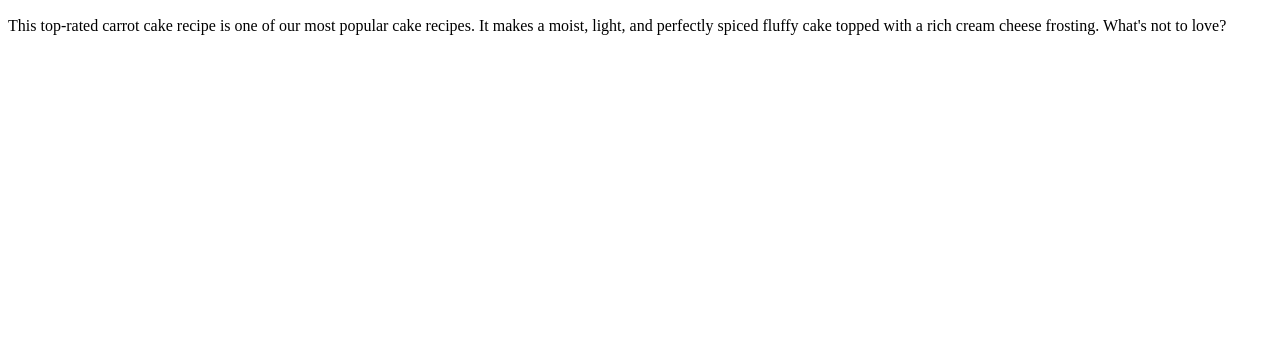
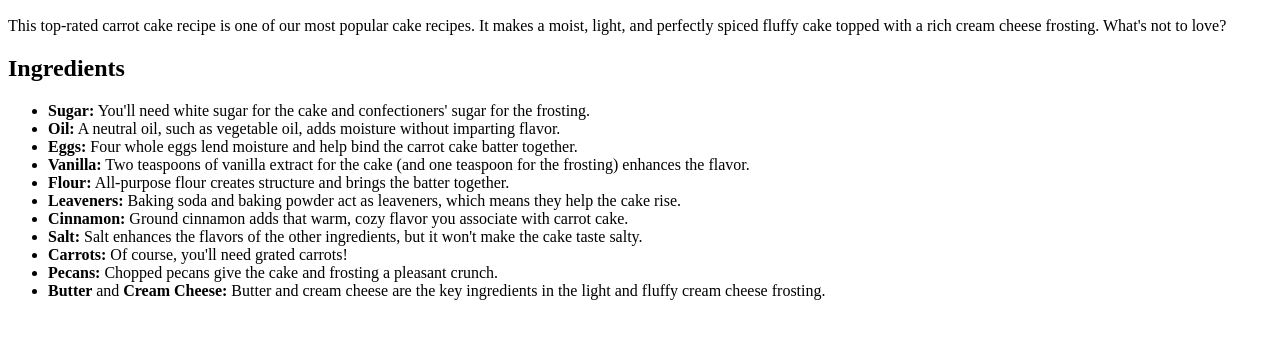
Before and after one commit to DeadEye27/odin-recipes, a plain HTML site: page recipes/carrot-cake.html in a window 1280 px wide. Shown: the part 392-730 px from the top of the page. Drawn offline with Linux system fonts and the light colour scheme.

Commit message:
Add Ingredients Section Carrot cake
Add Ingredients Section in carrot-cake.html

```diff
--- a/recipes/carrot-cake.html
+++ b/recipes/carrot-cake.html
@@ -7,8 +7,10 @@
 </head>
 <body>
     <a href="../index.html">Home</a>
+
     <h1>Carrot Cake</h1>
     <img src="../img/carrot-cake.jpg" alt="Carrot Cake Images" width="310">
+
     <h2>Description</h2>
     <p>
         This top-rated carrot cake recipe is one of our most popular cake recipes.
@@ -16,5 +18,19 @@
         What's not to love?
     </p>
 
+    <h2>Ingredients</h2>
+    <ul>
+        <li><strong>Sugar:</strong> You'll need white sugar for the cake and confectioners' sugar for the frosting.</li>
+        <li><strong>Oil:</strong> A neutral oil, such as vegetable oil, adds moisture without imparting flavor.</li>
+        <li><strong>Eggs:</strong> Four whole eggs lend moisture and help bind the carrot cake batter together.</li>
+        <li><strong>Vanilla:</strong> Two teaspoons of vanilla extract for the cake (and one teaspoon for the frosting) enhances the flavor.</li>
+        <li><strong>Flour:</strong> All-purpose flour creates structure and brings the batter together.</li>
+        <li><strong>Leaveners:</strong> Baking soda and baking powder act as leaveners, which means they help the cake rise.</li>
+        <li><strong>Cinnamon:</strong> Ground cinnamon adds that warm, cozy flavor you associate with carrot cake.</li>
+        <li><strong>Salt:</strong> Salt enhances the flavors of the other ingredients, but it won't make the cake taste salty.</li>
+        <li><strong>Carrots:</strong> Of course, you'll need grated carrots!</li>
+        <li><strong>Pecans:</strong> Chopped pecans give the cake and frosting a pleasant crunch.</li>
+        <li><strong>Butter </strong> and <strong>Cream Cheese:</strong> Butter and cream cheese are the key ingredients in the light and fluffy cream cheese frosting.</li>
+    </ul>
 </body>
 </html>
```
